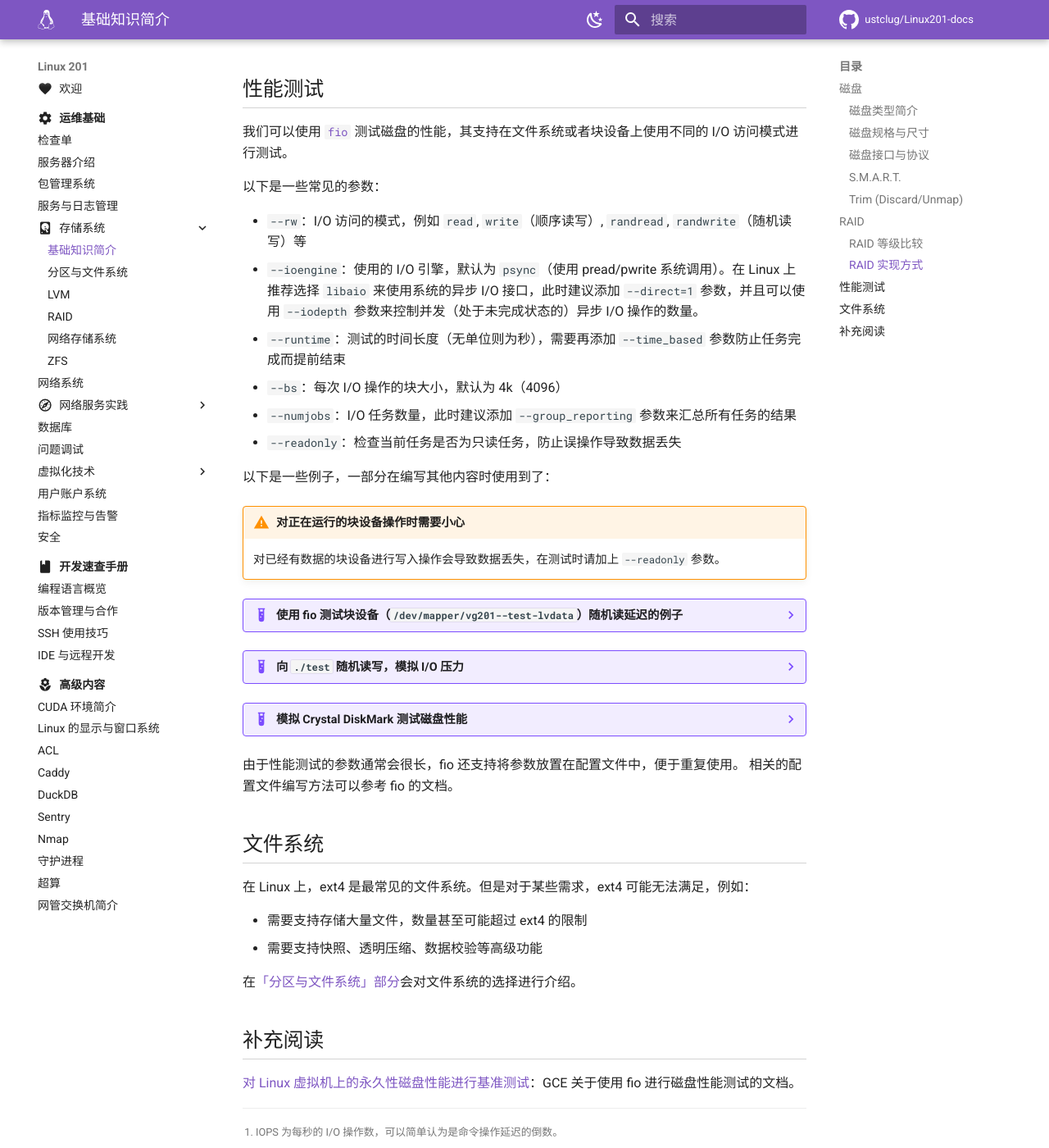
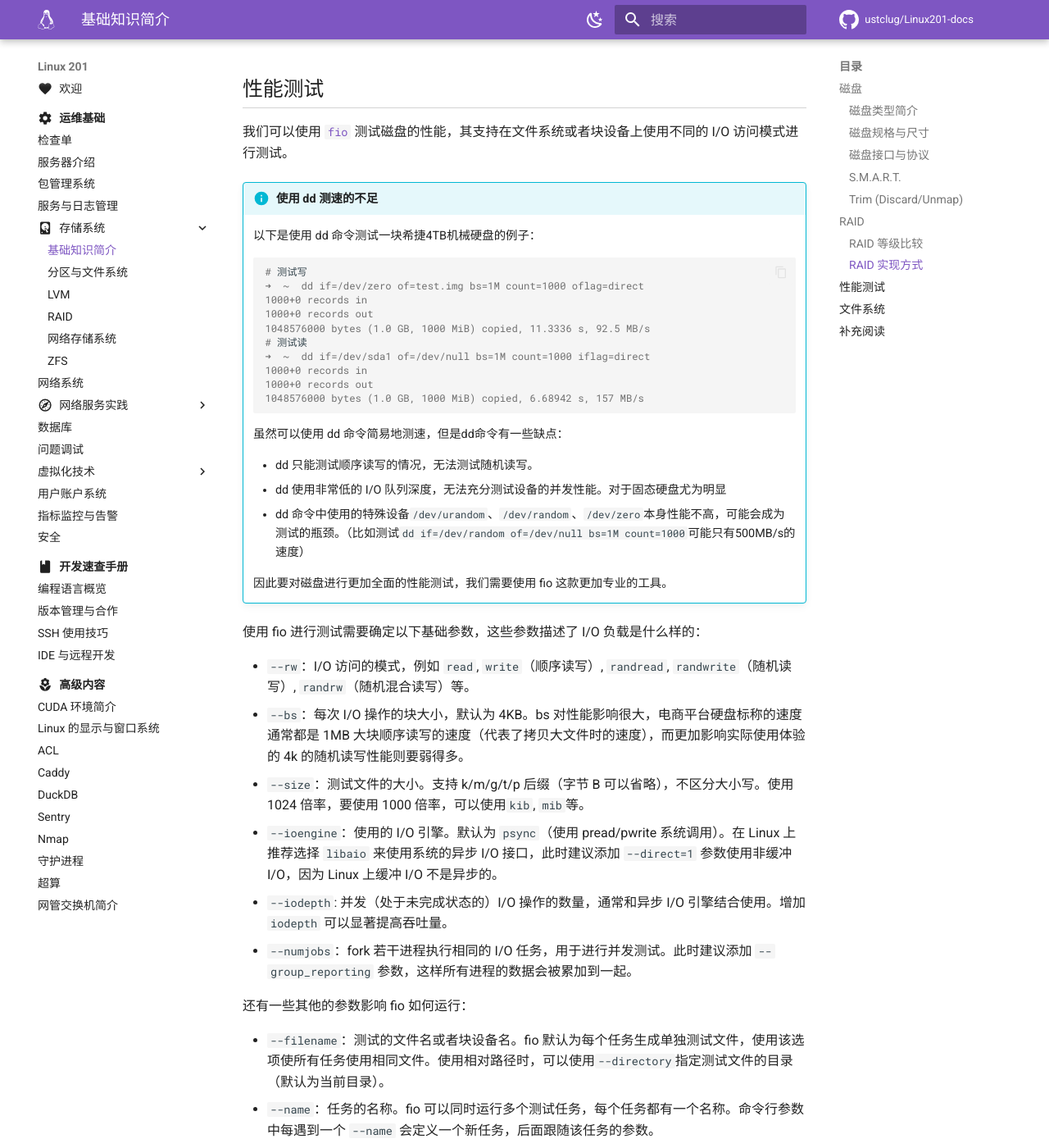
Before and after one commit to ustclug/Linux201-docs, an MkDocs documentation site: the page built from docs/ops/storage/intro.md, in a window 1280 px wide and 1400 px high, scrolled down 7028 px. Shown: the whole window at 82% size. Built offline with MkDocs 1.6.1 and Material for MkDocs 9.7.7, drawn with Linux system fonts in a browser that asks for light colours; comment, search, counter and statistics services are not loaded; some of the changed text lies outside the part shown.

Commit message:
ops/storage: better explanation of fio benchmark

````diff
--- a/docs/ops/storage/intro.md
+++ b/docs/ops/storage/intro.md
@@ -229,14 +229,46 @@ Linux：
 
 我们可以使用 [`fio`](https://fio.readthedocs.io/en/latest/) 测试磁盘的性能，其支持在文件系统或者块设备上使用不同的 I/O 访问模式进行测试。
 
-以下是一些常见的参数：
+!!! info "使用 dd 测速的不足"
 
-- `--rw`：I/O 访问的模式，例如 `read`, `write`（顺序读写）, `randread`, `randwrite`（随机读写）等
-- `--ioengine`：使用的 I/O 引擎，默认为 `psync`（使用 pread/pwrite 系统调用）。在 Linux 上推荐选择 `libaio` 来使用系统的异步 I/O 接口，此时建议添加 `--direct=1` 参数，并且可以使用 `--iodepth` 参数来控制并发（处于未完成状态的）异步 I/O 操作的数量。
-- `--runtime`：测试的时间长度（无单位则为秒），需要再添加 `--time_based` 参数防止任务完成而提前结束
-- `--bs`：每次 I/O 操作的块大小，默认为 4k（4096）
-- `--numjobs`：I/O 任务数量，此时建议添加 `--group_reporting` 参数来汇总所有任务的结果
-- `--readonly`：检查当前任务是否为只读任务，防止误操作导致数据丢失
+    以下是使用 dd 命令测试一块希捷4TB机械硬盘的例子：
+    ```console
+    # 测试写
+    ➜  ~  dd if=/dev/zero of=test.img bs=1M count=1000 oflag=direct
+    1000+0 records in
+    1000+0 records out
+    1048576000 bytes (1.0 GB, 1000 MiB) copied, 11.3336 s, 92.5 MB/s
+    # 测试读
+    ➜  ~  dd if=/dev/sda1 of=/dev/null bs=1M count=1000 iflag=direct
+    1000+0 records in
+    1000+0 records out
+    1048576000 bytes (1.0 GB, 1000 MiB) copied, 6.68942 s, 157 MB/s
+    ```
+    虽然可以使用 dd 命令简易地测速，但是dd命令有一些缺点：
+
+    - dd 只能测试顺序读写的情况，无法测试随机读写。
+    - dd 使用非常低的 I/O 队列深度，无法充分测试设备的并发性能。对于固态硬盘尤为明显
+    - dd 命令中使用的特殊设备`/dev/urandom`、`/dev/random`、`/dev/zero`本身性能不高，可能会成为测试的瓶颈。（比如测试`dd if=/dev/random of=/dev/null bs=1M count=1000`可能只有500MB/s的速度）
+
+    因此要对磁盘进行更加全面的性能测试，我们需要使用 fio 这款更加专业的工具。
+
+使用 fio 进行测试需要确定以下基础参数，这些参数描述了 I/O 负载是什么样的：
+
+- `--rw`：I/O 访问的模式，例如 `read`, `write`（顺序读写）, `randread`, `randwrite`（随机读写）, `randrw`（随机混合读写）等。
+- `--bs`：每次 I/O 操作的块大小，默认为 4KB。bs 对性能影响很大，电商平台硬盘标称的速度通常都是 1MB 大块顺序读写的速度（代表了拷贝大文件时的速度），而更加影响实际使用体验的 4k 的随机读写性能则要弱得多。
+- `--size`：测试文件的大小。支持 k/m/g/t/p 后缀（字节 B 可以省略），不区分大小写。使用 1024 倍率，要使用 1000 倍率，可以使用`kib`, `mib`等。
+- `--ioengine`：使用的 I/O 引擎。默认为 `psync`（使用 pread/pwrite 系统调用）。在 Linux 上推荐选择 `libaio` 来使用系统的异步 I/O 接口，此时建议添加 `--direct=1` 参数使用非缓冲 I/O，因为 Linux 上缓冲 I/O 不是异步的。
+- `--iodepth`: 并发（处于未完成状态的）I/O 操作的数量，通常和异步 I/O 引擎结合使用。增加 `iodepth` 可以显著提高吞吐量。
+- `--numjobs`：fork 若干进程执行相同的 I/O 任务，用于进行并发测试。此时建议添加 `--group_reporting` 参数，这样所有进程的数据会被累加到一起。
+
+还有一些其他的参数影响 fio 如何运行：
+
+- `--filename`：测试的文件名或者块设备名。fio 默认为每个任务生成单独测试文件，使用该选项使所有任务使用相同文件。使用相对路径时，可以使用`--directory`指定测试文件的目录（默认为当前目录）。
+- `--name`：任务的名称。fio 可以同时运行多个测试任务，每个任务都有一个名称。命令行参数中每遇到一个 `--name` 会定义一个新任务，后面跟随该任务的参数。
+- `--stonewall`：等待前一个任务完成才开始这一个任务，fio 默认所有任务是同时执行的。
+- `--runtime`：测试的最大时间长度（无单位则为秒）。可以添加 `--time_based` 参数防止任务完成而提前结束
+- `--readonly`：检查当前任务是否为只读任务，防止误操作导致数据丢失。
+- `--loops`: 多次测试取平均值。
 
 以下是一些例子，一部分在编写其他内容时使用到了：
 
@@ -320,8 +352,72 @@ Linux：
         --name=4Kwrite --bs=4k --rw=randwrite
     ```
 
-由于性能测试的参数通常会很长，fio 还支持将参数放置在配置文件中，便于重复使用。
-相关的配置文件编写方法可以参考 fio 的文档。
+由于性能测试的参数通常会很长，fio 还支持将参数放置在配置文件中，便于修改和重复使用。
+
+fio 的配置文件被称为 job 文件，定义了一组需要模拟的 I/O 负载。fio 支持输入多个 job 文件，每个 job 文件会依次运行。而 job 文件内的任务默认是并行运行的，可以使用`stonewall`参数来保证串行。
+
+Job 文件使用 ini 格式，通常包括一个 global 节定义共享参数和若干个 job 节定义每个 I/O 任务的参数（可以覆盖 global 节的参数）。
+
+??? example "模拟 Crystal DiskMark 测试磁盘性能 job 文件"
+
+    ```ini
+    [global]
+    ioengine=libaio
+    direct=1
+    size=4g
+    runtime=60
+    loops=3
+
+    [Read SEQ1M Q8T1]
+    bs=1m
+    iodepth=8
+    rw=read
+
+    [Read SEQ1M Q1T1]
+    stonewall
+    bs=1m
+    rw=read
+
+    [Read RND4K Q32T1]
+    stonewall
+    bs=4k
+    iodepth=32
+    rw=randread
+
+    [Read RND4K Q1T1]
+    stonewall
+    bs=4k
+    iodepth=1
+    rw=randread
+
+    [Write SEQ1M Q8T1]
+    bs=1m
+    iodepth=8
+    rw=write
+
+    [Write SEQ1M Q1T1]
+    stonewall
+    bs=1m
+    rw=write
+
+    [Write RND4K Q32T1]
+    stonewall
+    bs=4k
+    iodepth=32
+    rw=randwrite
+
+    [Write RND4K Q1T1]
+    stonewall
+    bs=4k
+    iodepth=1
+    rw=randwrite
+    ```
+    保存为`fio_CrystalDiskMark.ini`，然后运行
+    ```console
+    fio --filename=xxx fio_CrystalDiskMark.ini
+    ```
+
+fio 输出内容比较丰富，除了带宽 BW 外，还可以关注 IOPS、提交延迟 (slat)、完成延迟 (clat)、以及 iodepth 分布等。输出内容具体含义可以参考 man 手册 OUTPUT 节。
 
 ## 文件系统 {#filesystem}
 
````
